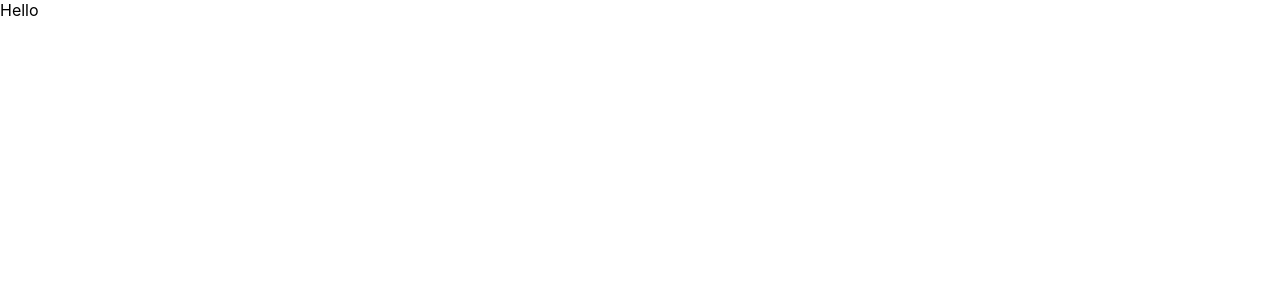
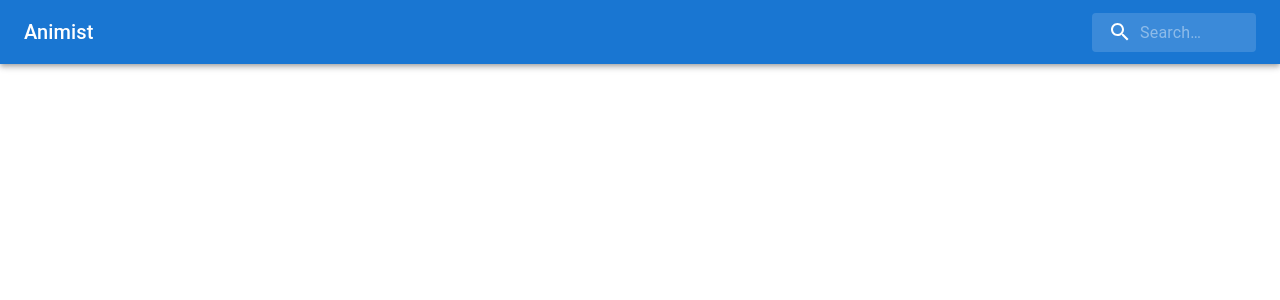
Before and after one commit to FabioDiCeglie/Animist-Project, a Next.js app: page / in a window 1280 px wide. Shown: the top 300 px of the page. Built offline with nearby package versions, Linux system fonts and the light colour scheme.

Commit message:
Creating App Bar

```diff
--- a/package.json
+++ b/package.json
@@ -9,6 +9,10 @@
     "lint": "next lint"
   },
   "dependencies": {
+    "@emotion/react": "^11.9.0",
+    "@emotion/styled": "^11.8.1",
+    "@mui/icons-material": "^5.6.2",
+    "@mui/material": "^5.6.3",
     "next": "12.1.5",
     "react": "18.1.0",
     "react-dom": "18.1.0"
--- a/pages/index.tsx
+++ b/pages/index.tsx
@@ -1,7 +1,78 @@
 import type { NextPage } from "next";
+import { styled, alpha } from "@mui/material/styles";
+import { AppBar, Typography, InputBase, Box, Toolbar } from "@mui/material";
+import SearchIcon from "@mui/icons-material/Search";
+
+const Search = styled("div")(({ theme }) => ({
+  position: "relative",
+  borderRadius: theme.shape.borderRadius,
+  backgroundColor: alpha(theme.palette.common.white, 0.15),
+  "&:hover": {
+    backgroundColor: alpha(theme.palette.common.white, 0.25),
+  },
+  marginLeft: 0,
+  width: "100%",
+  [theme.breakpoints.up("sm")]: {
+    marginLeft: theme.spacing(1),
+    width: "auto",
+  },
+}));
+
+const SearchIconWrapper = styled("div")(({ theme }) => ({
+  padding: theme.spacing(0, 2),
+  height: "100%",
+  position: "absolute",
+  pointerEvents: "none",
+  display: "flex",
+  alignItems: "center",
+  justifyContent: "center",
+}));
+
+const StyledInputBase = styled(InputBase)(({ theme }) => ({
+  color: "inherit",
+  "& .MuiInputBase-input": {
+    padding: theme.spacing(1, 1, 1, 0),
+    // vertical padding + font size from searchIcon
+    paddingLeft: `calc(1em + ${theme.spacing(4)})`,
+    transition: theme.transitions.create("width"),
+    width: "100%",
+    [theme.breakpoints.up("sm")]: {
+      width: "12ch",
+      "&:focus": {
+        width: "20ch",
+      },
+    },
+  },
+}));
 
 const Home: NextPage = () => {
-  return <div>Hello</div>;
+  return (
+    <div>
+      <Box sx={{ flexGrow: 1 }}>
+        <AppBar position="static">
+          <Toolbar>
+            <Typography
+              variant="h6"
+              noWrap
+              component="div"
+              sx={{ flexGrow: 1, display: { xs: "none", sm: "block" } }}
+            >
+              Animist
+            </Typography>
+            <Search>
+              <SearchIconWrapper>
+                <SearchIcon />
+              </SearchIconWrapper>
+              <StyledInputBase
+                placeholder="Search…"
+                inputProps={{ "aria-label": "search" }}
+              />
+            </Search>
+          </Toolbar>
+        </AppBar>
+      </Box>
+    </div>
+  );
 };
 
 export default Home;
```
Also changed, not shown: 1 other file (tests, documents, lock files or other folders).
